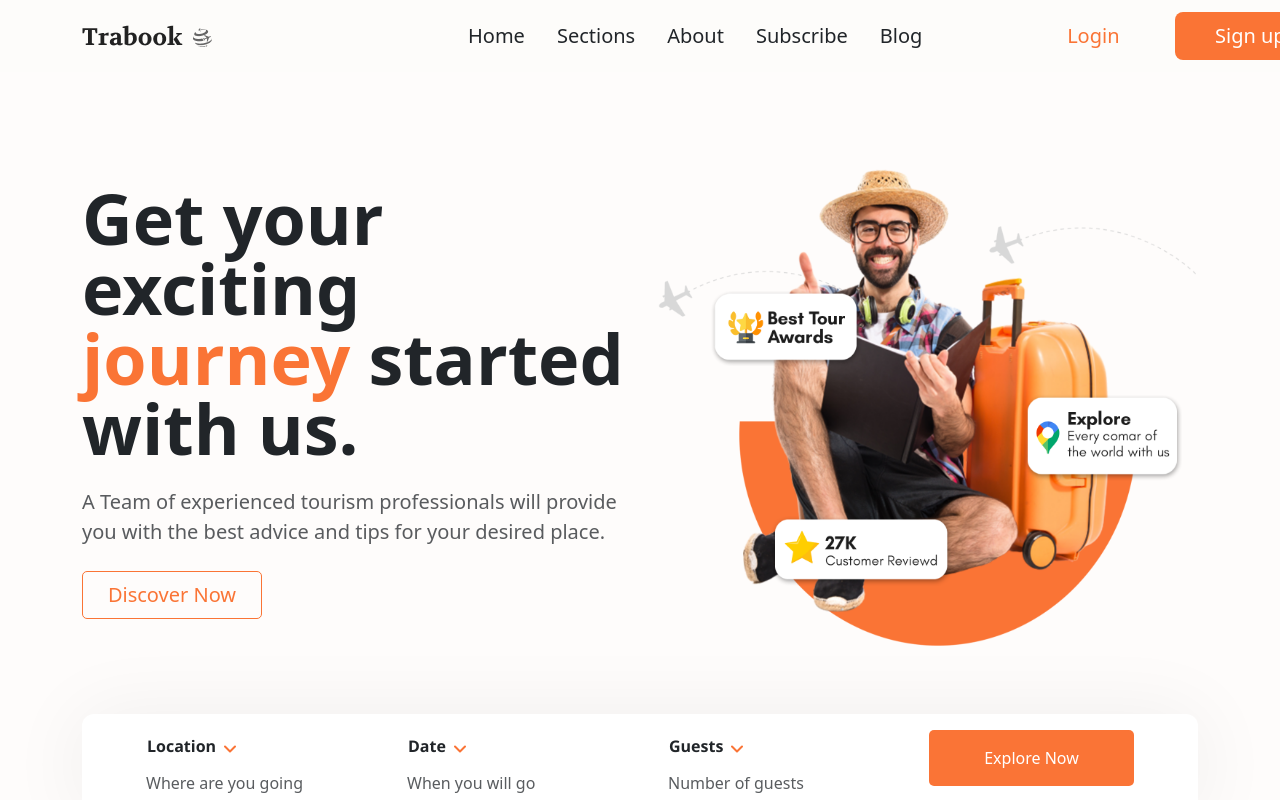
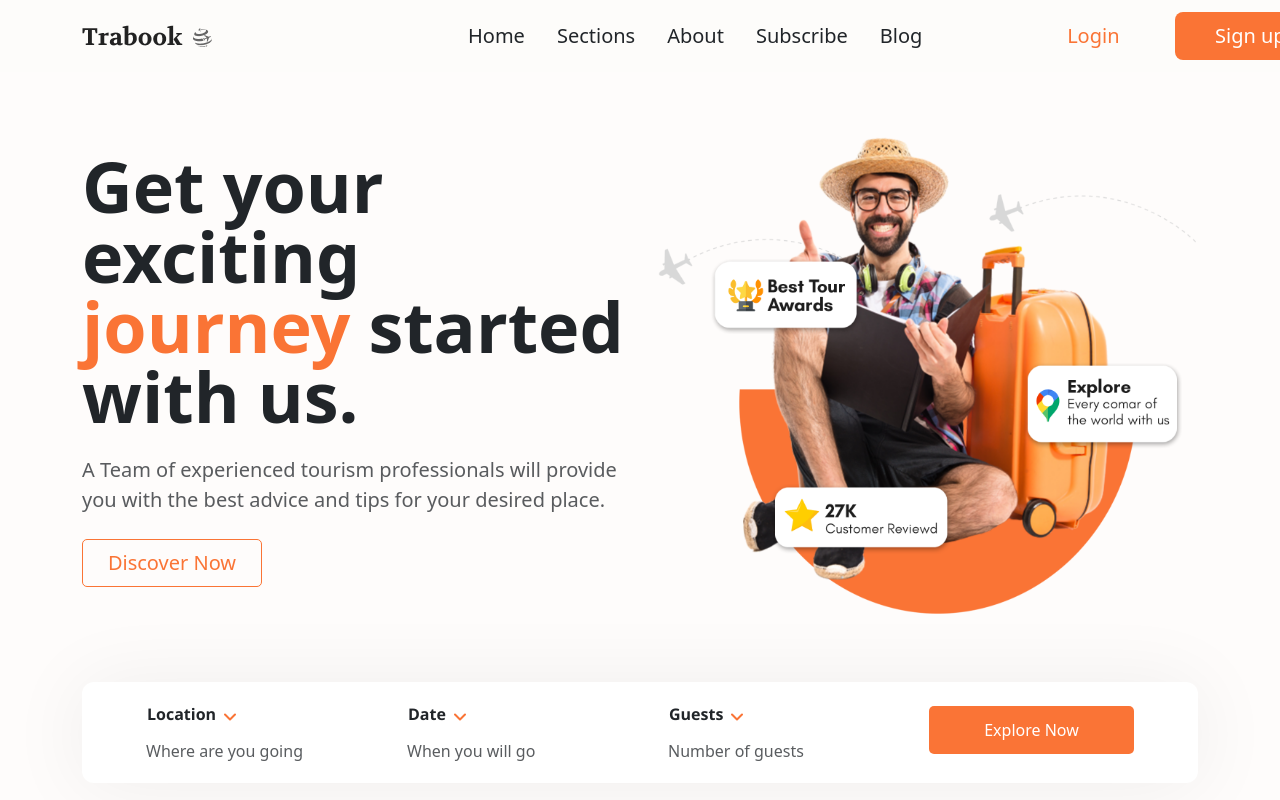
Before and after one commit to Juanflpz/Trabook-Responsive-Project, a React (Create React App) app: page / in a window 1280 px wide. Shown: the top 800 px of the page. Built offline with nearby package versions, Linux system fonts and the light colour scheme.

Commit message:
feat: :lipstick: getstarted floating card style changed
getstarted floating card style changed: font-size fixed

```diff
--- a/src/Components/GetStarted.jsx
+++ b/src/Components/GetStarted.jsx
@@ -54,9 +54,8 @@ export default function GetStarted({ props }) {
                                                 </svg>
                                             </div>
                                         </button>
-                                        <p className="card-text text-muted">{props.subitem1}</p>
+                                        <p className="card-text subitem-text text-muted mb-1">{props.subitem1}</p>
                                     </div>
-
                                 </div>
                                 <div className="col-lg">
                                     <div className="card-body row text-start">
@@ -68,7 +67,7 @@ export default function GetStarted({ props }) {
                                                 </svg>
                                             </div>
                                         </button>
-                                        <p className="card-text text-muted">{props.subitem2}</p>
+                                        <p className="card-text subitem-text text-muted mb-1">{props.subitem2}</p>
                                     </div>
                                 </div>
                                 <div className="col-lg">
@@ -81,12 +80,12 @@ export default function GetStarted({ props }) {
                                                 </svg>
                                             </div>
                                         </button>
-                                        <p className="card-text text-muted">{props.subitem3}</p>
+                                        <p className="card-text subitem-text text-muted mb-1">{props.subitem3}</p>
                                     </div>
                                 </div>
                                 <div className="col-lg d-flex justify-content-end">
                                     <div className="card-body">
-                                        <button type="button" id="explore-btn" className="btn">{props.btn_txt_2}</button>
+                                        <button type="button" id="explore-btn" className="btn mt-2">{props.btn_txt_2}</button>
                                     </div>
                                 </div>
                             </div>
--- a/src/Components/GuestModal.jsx
+++ b/src/Components/GuestModal.jsx
@@ -18,7 +18,6 @@ export default function GuestModal() {
             value={nomberGuest}
             onChange={(e) => setNumberGuest(e.target.value)}
         />
-
         <Button className='m-2 btn-get-started' onClick={handleGuest}>Add number of guests</Button>
         </Modal.Dialog>
     </div>
--- a/src/styles/GetStarted.css
+++ b/src/styles/GetStarted.css
@@ -5,6 +5,11 @@
 .card-title-1, .card-title-2, .card-title-3 {
     font-family: "Segoe UI", Tahoma, Geneva, Verdana, sans-serif;
     font-weight: bold;
+    font-size: 2vh;
+}
+
+.subitem-text{
+    font-size: 2vh
 }
 
 .card-title-1:hover, .card-title-2:hover, .card-title-3:hover {
@@ -26,7 +31,7 @@
 
 #explore-btn {
     background-color: #fa7436;
-    height: 3.5rem;
+    height: 6vh;
     width: 100%;
     color: white;
     border-radius: 5px;
@@ -68,7 +73,7 @@
 }
 
 #get-started {
-    padding-top: 8rem;
+    padding-top: 6rem;
 }
 
 #title {
```
Lines whose indentation alone changed are shown as unchanged.
